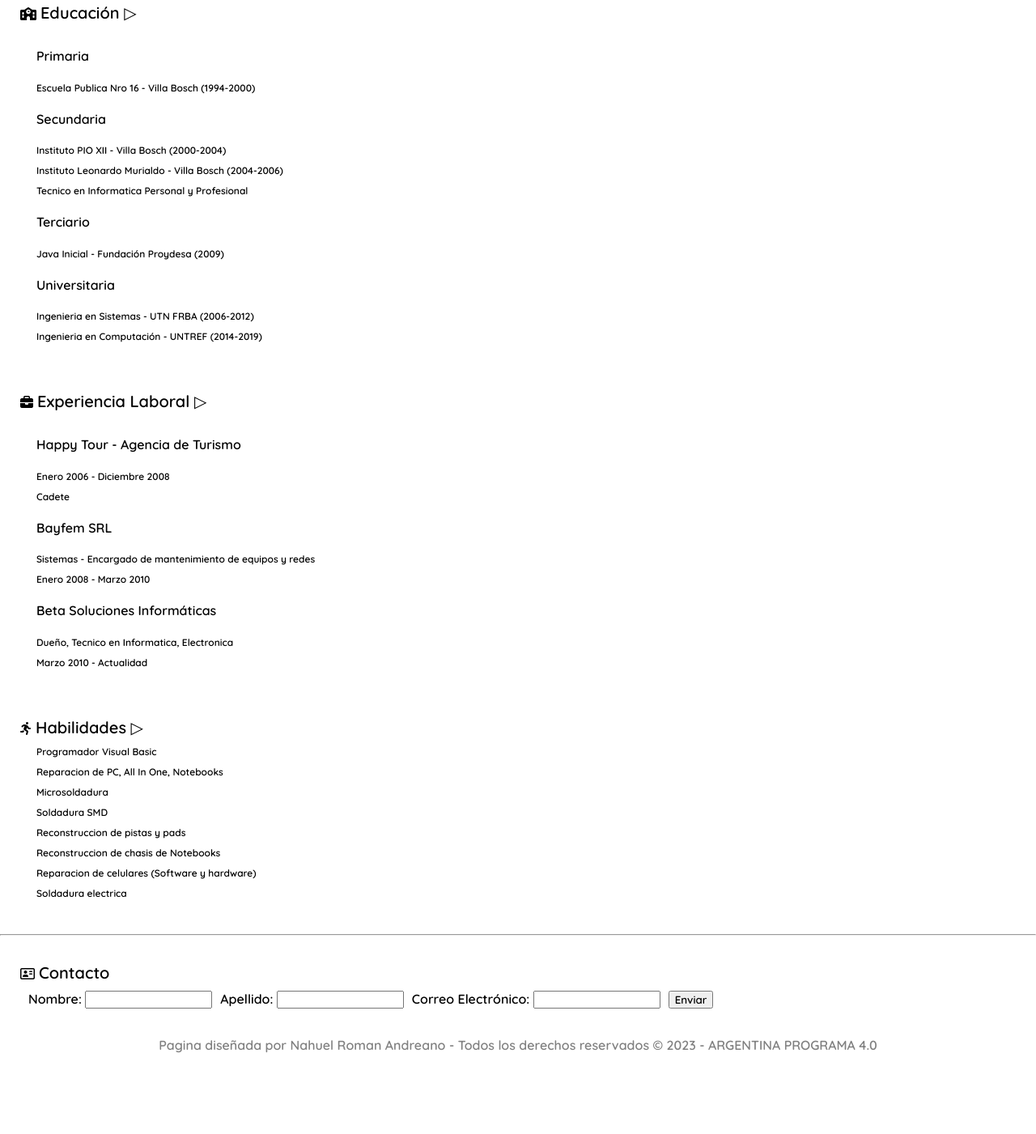
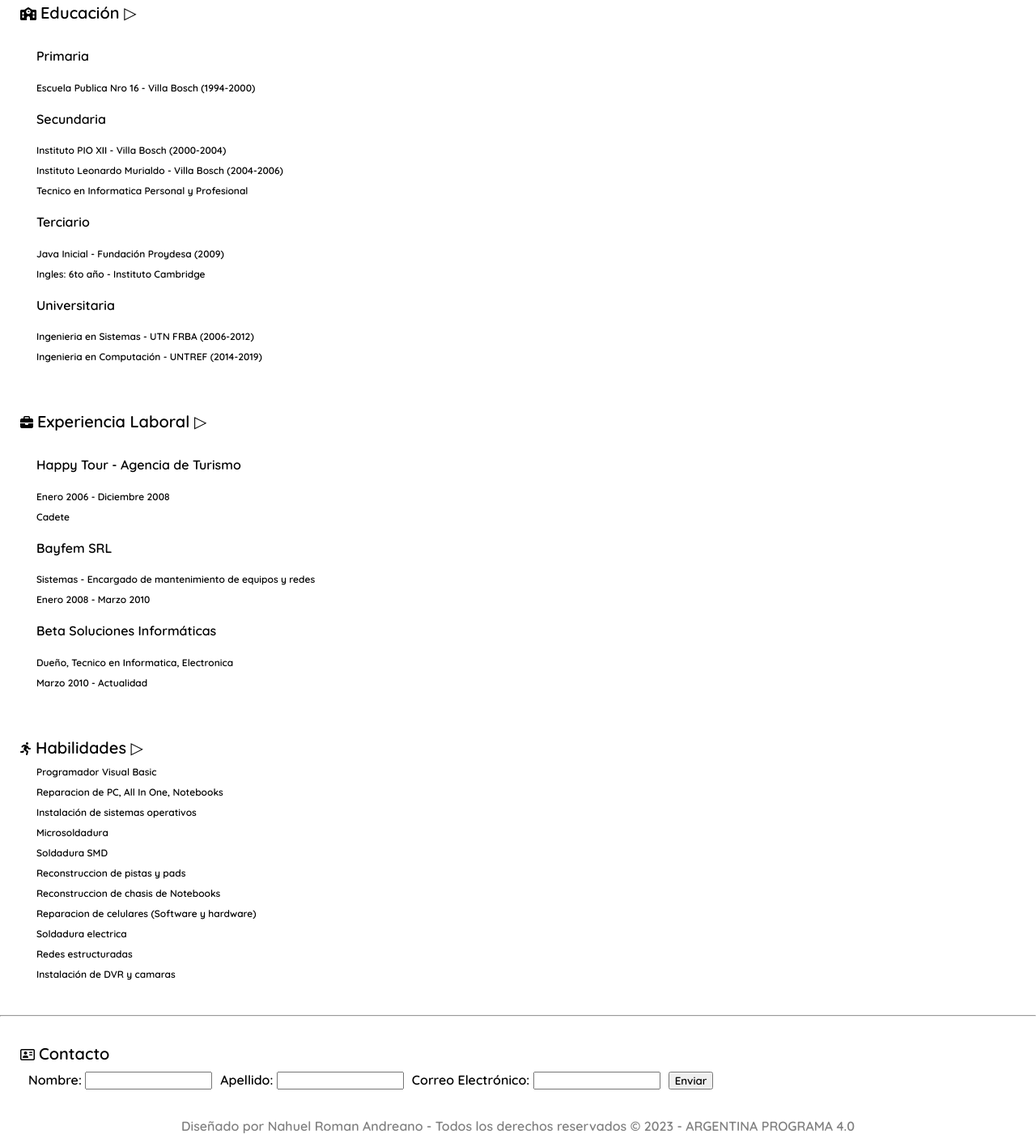
Before and after one commit to Nahusoft/nahusoft.github.io, a plain HTML site: page index.html in a window 1280 px wide. Shown: the part 322-1723 px from the top of the page at 81% size. Before the commit the page ends 1623 px from the top, so only its background shows below. Drawn offline with Linux system fonts and the light colour scheme.

Commit message:
Actualizaciones
Algunos cambios más

```diff
--- a/index.html
+++ b/index.html
@@ -74,7 +74,7 @@
 
               <h4>Terciario</h4>
               <li>Java Inicial - Fundación Proydesa (2009)</li>
-
+              <li>Ingles: 6to año - Instituto Cambridge</li>
 
 
               <h4>Universitaria</h4>
@@ -124,15 +124,15 @@
           <div class="container-bloque" id="bq-hab">
           <li>Programador Visual Basic</li>
           <li>Reparacion de PC, All In One, Notebooks</li>
+          <li>Instalación de sistemas operativos</li>
           <li>Microsoldadura</li>
           <li>Soldadura SMD</li>
           <li>Reconstruccion de pistas y pads</li>
           <li>Reconstruccion de chasis de Notebooks</li>
           <li>Reparacion de celulares (Software y hardware)</li>
           <li>Soldadura electrica</li>
-
-
-
+          <li>Redes estructuradas</li>
+          <li>Instalación de DVR y camaras</li>
         </div>
         </ul>
       </section>
@@ -162,7 +162,7 @@
     </section>
 
     <footer>
-      Pagina diseñada por Nahuel Roman Andreano - Todos los derechos reservados © 2023 - ARGENTINA PROGRAMA 4.0
+      Diseñado por Nahuel Roman Andreano - Todos los derechos reservados © 2023 - ARGENTINA PROGRAMA 4.0
     </footer>
 
     <script src="js/form.js"></script>
```
Also changed, not shown: js/form.js (+7 -0 lines).
